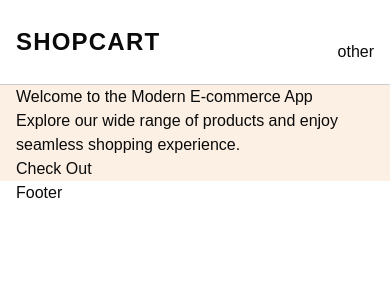
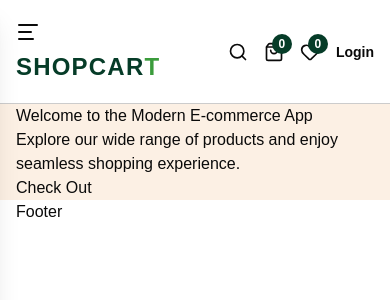
Before and after one commit to Willzthegreat/Shop-Cart-Ecommerce-App, a Next.js app: page / in a window 390 px wide. Shown: the top 300 px of the page. Built offline with nearby package versions, Linux system fonts and the light colour scheme.

Commit message:
Updated on the 2nd of June 2026

```diff
--- a/app/globals.css
+++ b/app/globals.css
@@ -7,12 +7,12 @@
 @theme {
   --font-poppins: "Poppins", sans-serif;
   --color-shop-light-pink: #fcf0e4;
-  --shop_dark_green: #063c28;
-  --shop-btn_dark_green: #063d29;
-  --shop_light_bg: #f6f6f6;
-  --shop_light_green: #3b9c3c;
-  --shop_organge: #fb6c08;
-  --darkColor: #151515;
+  --color-shop-dark-green: #063c28;
+  --color-shop-btn-dark-green: #063d29;
+  --color-shop-light-bg: #f6f6f6;
+  --color-shop-light-green: #3b9c3c;
+  --color-shop-orange: #fb6c08;
+  --color-dark-color: #151515;
   --lightColor: #52525b;
   --lightOrange: #fca99b;
   --lightGreen: #3b9c3c;
@@ -150,4 +150,7 @@
   .hoverEffect {
     @apply transition-all duration-300 ease-in-out;
   }
+  button {
+    @apply hover:cursor-pointer;
+  }
 }
--- /dev/null
+++ b/components/cartIcon.tsx
@@ -0,0 +1,18 @@
+import { ShoppingBag } from 'lucide-react'
+import Link from 'next/link'
+import React from 'react'
+
+const CartIcon = () => {
+  return (
+    <>
+      <Link href="/cart" className="group relative">
+        <ShoppingBag className='w-5 h-5 hover:text-shop-light-green hoverEffect' />
+        <span className="absolute -top-2 -right-2 bg-shop-dark-green text-white text-xs font-bold rounded-full w-5 h-5 flex items-center justify-center">
+          0
+        </span>
+      </Link>
+    </>
+  )
+}
+
+export default CartIcon
--- /dev/null
+++ b/components/favoriteButton.tsx
@@ -0,0 +1,18 @@
+import { Heart } from 'lucide-react'
+import Link from 'next/link'
+import React from 'react'
+
+const FavoriteButton = () => {
+  return (
+    <>
+      <Link href='/favorite' className="group relative">
+        <Heart className='w-5 h-5 hover:text-shop-light-green' />
+        <span className="absolute -top-2 -right-2 bg-shop-dark-green text-white text-xs font-bold rounded-full w-5 h-5 flex items-center justify-center">
+          0
+        </span>
+      </Link>
+    </>
+  )
+}
+
+export default FavoriteButton
--- a/components/headerMenu.tsx
+++ b/components/headerMenu.tsx
@@ -14,7 +14,7 @@ const HeaderMenu = () => {
     <div className='hidden  md:inline-flex w-1/3 items-center gap-7 text-sm capitalize font-semibold text-lightColor'>
       {headerData?.map((item) => (
         <Link key={item?.title} href={item?.href}
-        className={`hover:text-shop_light_green hoverFeffect relative group ${pathname === item?.href && "text-shop_light_green" }`}>
+        className={`hover:text-shop-light-green hoverFeffect relative group ${pathname === item?.href && "text-shop-light-green" }`}>
           {item?.title}
           <span className={`absolute -bottom-0.5 left-1/2 w-0 group-hover:w-1/2 hoverEffect group-hover:left-0 h-0.5 bg-shop-light-green ${pathname === item?.href && "w-1/2" }`} />
           <span className={`absolute -bottom-0.5 right-1/2 w-0 group-hover:w-1/2 hoverEffect group-hover:right-0 h-0.5 bg-shop-light-green ${pathname === item?.href && "w-1/2" }`} />
--- a/components/logo.tsx
+++ b/components/logo.tsx
@@ -1,13 +1,12 @@
-// import Image from "next/image"
-// import Logo1 from "@/public/rocket.png"
 import Link from "next/link"
 import { cn } from "@/lib/utils"
 
-const Logo = ({ className }: {className?: string }) => {
+const Logo = ({ className, spanDesign }: {className?: string, spanDesign?: string }) => {
     return (
     <Link href="/">
-      <h2 className={cn("text-2xl text-shop_dark_green font-black tracking-wider uppercase hover:text-shop_light_green hoverEffect group font-sans", className)}>Shopcar
-        <span className="text-shop_light_green group-hover:text-shop_dark_green hoverEffect">t</span>
+      <h2 className={cn("text-2xl text-shop-dark-green font-black tracking-wider uppercase hover:text-shop-light-green hoverEffect group font-sans", className)}>
+        Shopcar
+        <span className={cn("text-shop-light-green group-hover:text-shop-dark-green hoverEffect", spanDesign)}>t</span>
       </h2>
     </Link>
   )
--- /dev/null
+++ b/components/mobileMenu.tsx
@@ -0,0 +1,26 @@
+"use client";
+
+
+import { AlignLeft } from 'lucide-react'
+import React, { useState } from 'react'
+import SideMenu from './sideMenu'
+
+const MobileMenu = () => {
+  const [isSidebarOpen, setIsSidebarOpen] = useState(false)
+
+  return (
+    <>
+      <button onClick={() => setIsSidebarOpen(!isSidebarOpen)}>
+        <AlignLeft className="md:hidden hover:text-darkColor hover:cursor-pointer " />
+      </button>
+      <div className="md:hidden">
+        <SideMenu
+        isOpen={isSidebarOpen}
+        onClose={() => setIsSidebarOpen(false)}
+        />
+      </div>
+    </>
+  )
+}
+
+export default MobileMenu
--- a/components/navbar.tsx
+++ b/components/navbar.tsx
@@ -3,19 +3,29 @@ import Container from './container'
 import Logo from './logo'
 import HeaderMenu from './headerMenu'
 import SearchBar from './searchBar'
+import CartIcon from './cartIcon'
+import FavoriteButton from './favoriteButton'
+import SignIn from './signIn'
+import MobileMenu from './mobileMenu'
 
 const Navbar = () => {
   return (
     <>
       <header className="bg-white py-5 border-b border-b-black/20">
-        <Container className='flex items-center justify-between'>
+        <Container className='flex items-center justify-between text-lightColor'>
           {/* Logo */}
-          <Logo  />
+          <div className="w-auto md:flex md:gap-0 items-center justify-start gap-2.5 ">
+            <MobileMenu />
+            <Logo />
+          </div>
           {/* NavButton */}
           <HeaderMenu />
           {/* NavAdmin */}
-          <div>
+          <div className="w-auto md:w-1 flex items-center justify-end gap-4">
             <SearchBar />
+            <CartIcon />
+            <FavoriteButton />
+            <SignIn />
           </div>
         </Container>
       </header>
--- a/components/searchBar.tsx
+++ b/components/searchBar.tsx
@@ -1,11 +1,13 @@
 import React from 'react'
+import { Search } from "lucide-react"
+
 
 const SearchBar = () => {
   return (
     <>
       <div>
-        <search className='w-5 h-5 hover:text-shop_light_green' />
-        other
+        <Search className='w-5 h-5 hover:text-shop_light_green' />
+
       </div>
     </>
   )
--- /dev/null
+++ b/components/sideMenu.tsx
@@ -0,0 +1,37 @@
+import React from 'react'
+import Logo from './logo';
+import { X } from 'lucide-react';
+import { headerData } from '@/constants/data';
+import Link from 'next/link';
+
+interface SidebarProps {
+  isOpen: boolean;
+  onClose: () => void;
+}
+
+
+const SideMenu: React.FC<SidebarProps> = ({ isOpen, onClose }) => {
+  return (
+    <>
+      <div className={`fixed top-0 inset-y-0 left-0 h-screen w-full bg-black/50 shadow-xl transform ${isOpen ? 'translate-x-0' : '-translate-x-full'} hoverEffect z-50`}>
+        <div className="min-w-72 max-w-96 bg-black h-screen p-10 border-r border-r-shop-light-green flex flex-col gap-6">
+          <div className="flex items-center justify-between">
+            <Logo className=" text-white " spanDesign="hover:text-white" />
+            <button onClick={onClose} className="absolute top-5 right-5 text-white hover:text-shop-light-green">
+              <X />
+            </button>
+          </div>
+          <div >
+            {headerData?.map((item) => (
+              <Link href={item?.href} key={item?.title} className="text-white hover:text-shop-light-green hoverEffect">
+                {item.title}
+              </Link>
+            ))}
+          </div>
+        </div>
+      </div>
+    </>
+  )
+}
+
+export default SideMenu
--- /dev/null
+++ b/components/signIn.tsx
@@ -0,0 +1,13 @@
+import React from 'react'
+
+const SignIn = () => {
+  return (
+    <>
+      <button className='text-sm font-semibold text-lightColor hover:cursor-pointer hover:text-darkColor hoverEffect'>
+        Login
+      </button>
+    </>
+  )
+}
+
+export default SignIn
```
